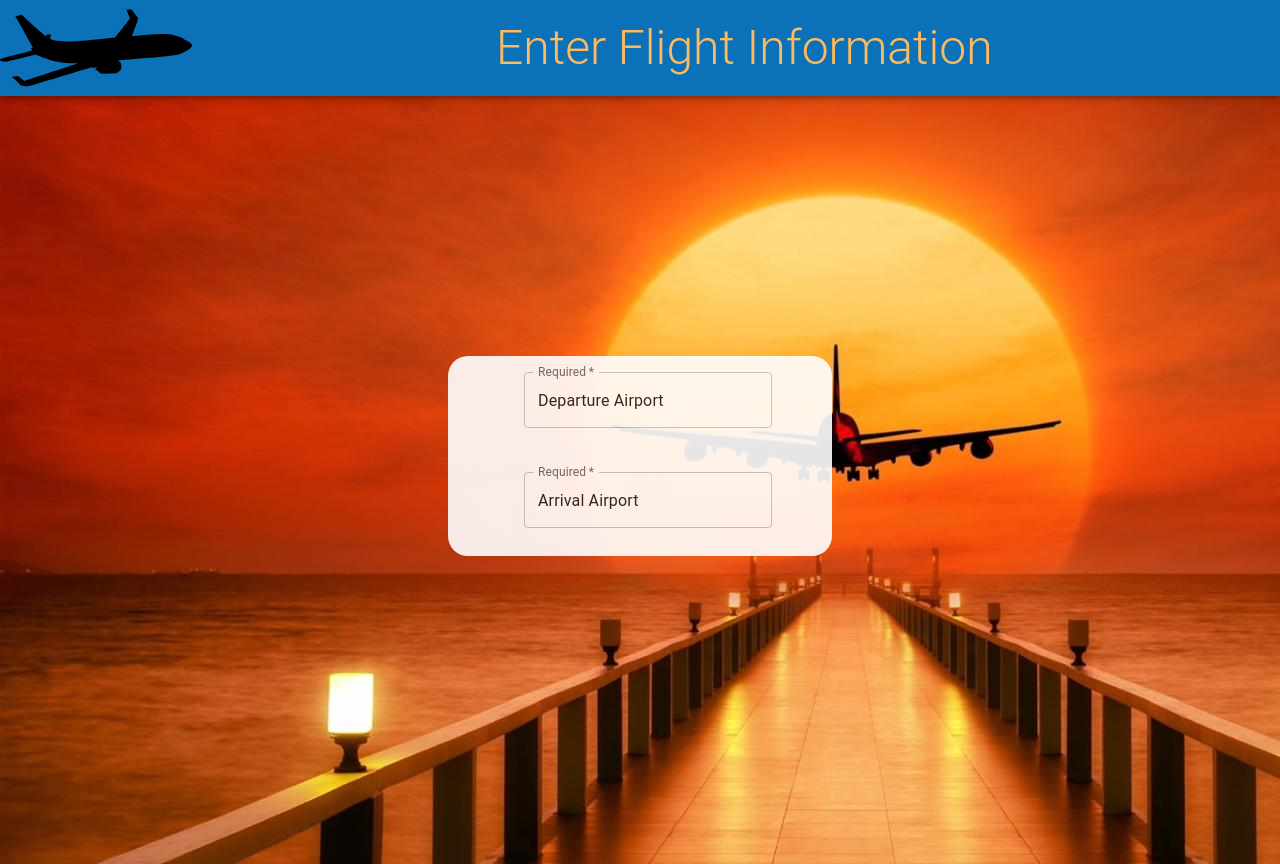
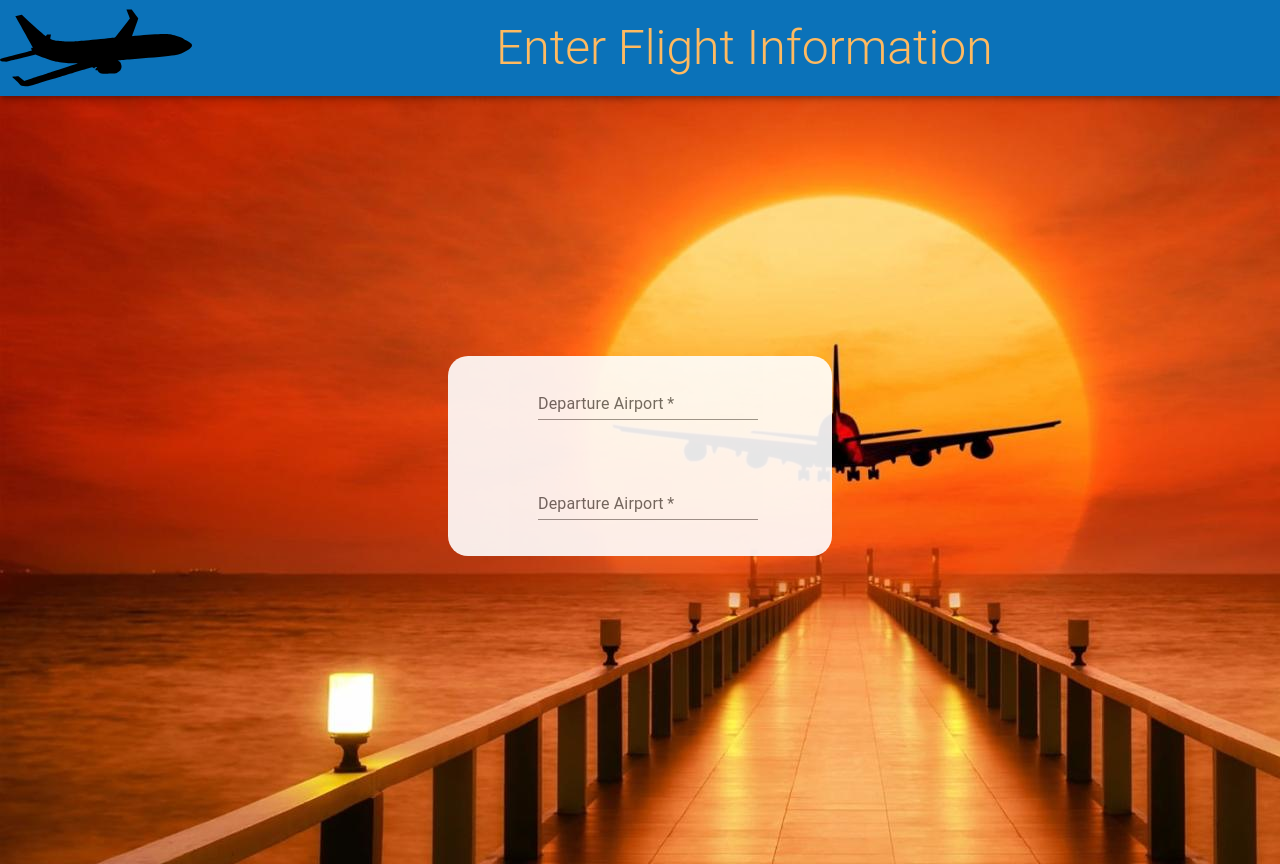
Before and after one commit to Nomathwords/Capstone-Notam-Fall-2023, a React (Create React App) app in the folder frontend/: page / in a window 1280 px wide. Built offline with nearby package versions, Linux system fonts and the light colour scheme.

Commit message:
UI update

```diff
--- a/frontend/src/components/Header.js
+++ b/frontend/src/components/Header.js
@@ -67,17 +67,17 @@ export default function Header(props) {
           <Grid item xs={8}>
             <TextField
               required
-              id="filled-basic"
-              label="Required"
-              defaultValue="Departure Airport"
+              id="standard-search"
+              label="Departure Airport"
+              variant="standard"
             />
           </Grid>
           <Grid item xs={8}>
             <TextField
               required
-              id="filled-basic"
-              label="Required"
-              defaultValue="Arrival Airport"
+              id="standard-search"
+              label="Departure Airport"
+              variant="standard"
             />
           </Grid>
         </Grid>
```
